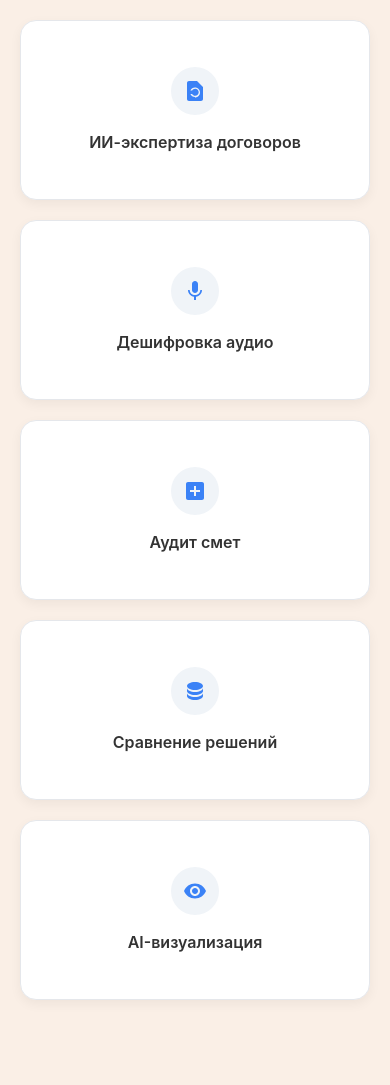
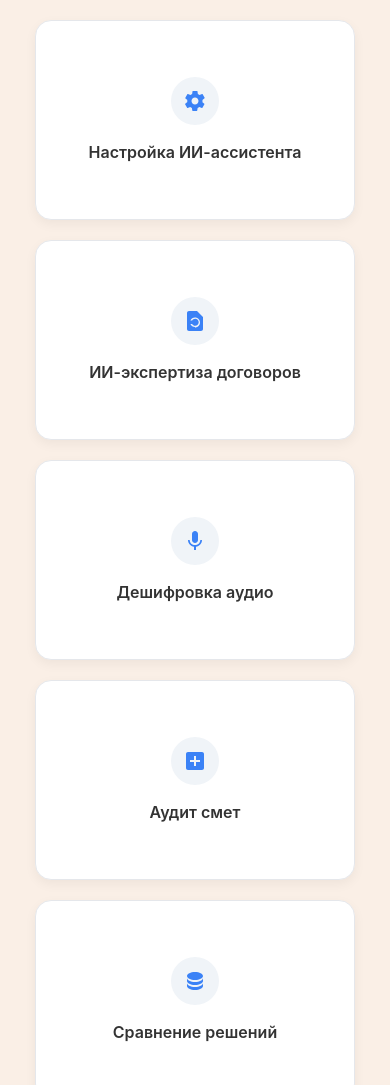
Before and after one commit to grigoryevalexandra-lgtm/interactive, a plain HTML site: page iivan.html in a window 390 px wide. Shown: the top 1085 px of the page. Before the commit the page ends 1020 px from the top, so only its background shows below. Drawn offline with Linux system fonts and the light colour scheme.

Commit message:
Update iivan.html

```diff
--- a/iivan.html
+++ b/iivan.html
@@ -15,15 +15,15 @@
     }
 
     .learning-section {
-      max-width: 900px;
+      max-width: 960px;
       margin: 0 auto;
     }
 
-    /* Сетка для карточек: 3 в верхнем ряду, 2 по центру в нижнем */
+    /* Используем CSS Grid для жесткой фиксации сетки без висячих элементов */
     .cards-grid {
-      display: flex;
-      flex-wrap: wrap;
-      justify-content: center;
+      display: grid;
+      grid-template-columns: repeat(3, 280px); /* Строго 3 колонки */
+      justify-content: center; /* Центрируем всю сетку */
       gap: 20px;
     }
 
@@ -56,14 +56,14 @@
       height: 100%;
       -webkit-backface-visibility: hidden;
       backface-visibility: hidden;
-      border-radius: 16px; /* Скругление как у бабблов в чате */
+      border-radius: 16px;
       display: flex;
       flex-direction: column;
       justify-content: center;
       align-items: center;
       padding: 24px;
       box-sizing: border-box;
-      box-shadow: 0 4px 12px rgba(0, 0, 0, 0.05); /* Мягкая тень */
+      box-shadow: 0 4px 12px rgba(0, 0, 0, 0.05);
     }
 
     /* Лицевая сторона (белая, как сообщения ИИ) */
@@ -81,7 +81,7 @@
       display: flex;
       align-items: center;
       justify-content: center;
-      color: #3b82f6; /* Фирменный синий цвет кнопок ИИваныча */
+      color: #3b82f6;
     }
 
     .card-icon svg {
@@ -97,9 +97,9 @@
       margin: 0;
     }
 
-    /* Обратная сторона (синяя, как исходящие сообщения пользователя) */
+    /* Обратная сторона (синяя) */
     .flip-card-back {
-      background-color: #3b82f6; /* Синий акцент */
+      background-color: #3b82f6;
       color: white;
       transform: rotateY(180deg);
     }
@@ -111,11 +111,22 @@
       margin: 0;
     }
 
-    /* Адаптивность для мобильных телефонов */
+    /* Адаптивность: на средних экранах ровно 2 колонки (2х3=6), висячих снова нет */
+    @media (max-width: 940px) {
+      .cards-grid {
+        grid-template-columns: repeat(2, 280px);
+      }
+    }
+
+    /* На мобильных — 1 колонка */
     @media (max-width: 640px) {
+      .cards-grid {
+        grid-template-columns: 1fr;
+      }
       .flip-card {
         width: 100%;
-        height: 180px;
+        max-width: 320px;
+        margin: 0 auto;
       }
     }
   </style>
@@ -124,7 +135,24 @@
 
   <div class="learning-section">
     <div class="cards-grid">
-      <!-- Карточка 1: ИИ-экспертиза -->
+
+      <!-- Карточка 1: Настройка ИИ-ассистента (НОВАЯ) -->
+      <div class="flip-card">
+        <div class="flip-card-inner">
+          <div class="flip-card-front">
+            <div class="card-icon">
+              <!-- Иконка шестеренки/настроек -->
+              <svg viewBox="0 0 24 24"><path d="M19.43 12.98c.04-.32.07-.64.07-.98s-.03-.66-.07-.98l2.11-1.65c.19-.15.24-.42.12-.64l-2-3.46c-.12-.22-.39-.3-.61-.22l-2.49 1c-.52-.4-1.08-.73-1.69-.98l-.38-2.65C14.46 2.18 14.25 2 14 2h-4c-.25 0-.46.18-.49.42l-.38 2.65c-.61.25-1.17.59-1.69.98l-2.49-1c-.23-.09-.49 0-.61.22l-2 3.46c-.13.22-.07.49-.12.64l2.11 1.65c-.04.32-.07.65-.07.98s.03.66.07.98l-2.11 1.65c-.19.15-.24.42-.12.64l2 3.46c.12.22.39.3.61.22l2.49-1c.52.4 1.08.73 1.69.98l.38 2.65c.03.24.24.42.49.42h4c.25 0 .46-.18.49-.42l.38-2.65c.61-.25 1.17-.59 1.69-.98l2.49 1c.23.09.49 0 .61-.22l2-3.46c.12-.22.07-.49-.12-.64l-2.11-1.65zM12 15.5c-1.93 0-3.5-1.57-3.5-3.5s1.57-3.5 3.5-3.5 3.5 1.57 3.5 3.5-1.57 3.5-3.5 3.5z"/></svg>
+            </div>
+            <h3 class="card-title">Настройка ИИ-ассистента</h3>
+          </div>
+          <div class="flip-card-back">
+            <p class="card-description">Обучать нейросеть своей специфике, терминологии и рабочим привычкам.</p>
+          </div>
+        </div>
+      </div>
+
+      <!-- Карточка 2: ИИ-экспертиза -->
       <div class="flip-card">
         <div class="flip-card-inner">
           <div class="flip-card-front">
@@ -140,7 +168,7 @@
         </div>
       </div>
 
-      <!-- Карточка 2: Дешифровка аудио -->
+      <!-- Карточка 3: Дешифровка аудио -->
       <div class="flip-card">
         <div class="flip-card-inner">
           <div class="flip-card-front">
@@ -156,7 +184,7 @@
         </div>
       </div>
 
-      <!-- Карточка 3: Аудит смет -->
+      <!-- Карточка 4: Аудит смет -->
       <div class="flip-card">
         <div class="flip-card-inner">
           <div class="flip-card-front">
@@ -172,7 +200,7 @@
         </div>
       </div>
 
-      <!-- Карточка 4: Сравнение решений -->
+      <!-- Карточка 5: Сравнение решений -->
       <div class="flip-card">
         <div class="flip-card-inner">
           <div class="flip-card-front">
@@ -188,7 +216,7 @@
         </div>
       </div>
 
-      <!-- Карточка 5: AI-визуализация -->
+      <!-- Карточка 6: AI-визуализация -->
       <div class="flip-card">
         <div class="flip-card-inner">
           <div class="flip-card-front">
```
